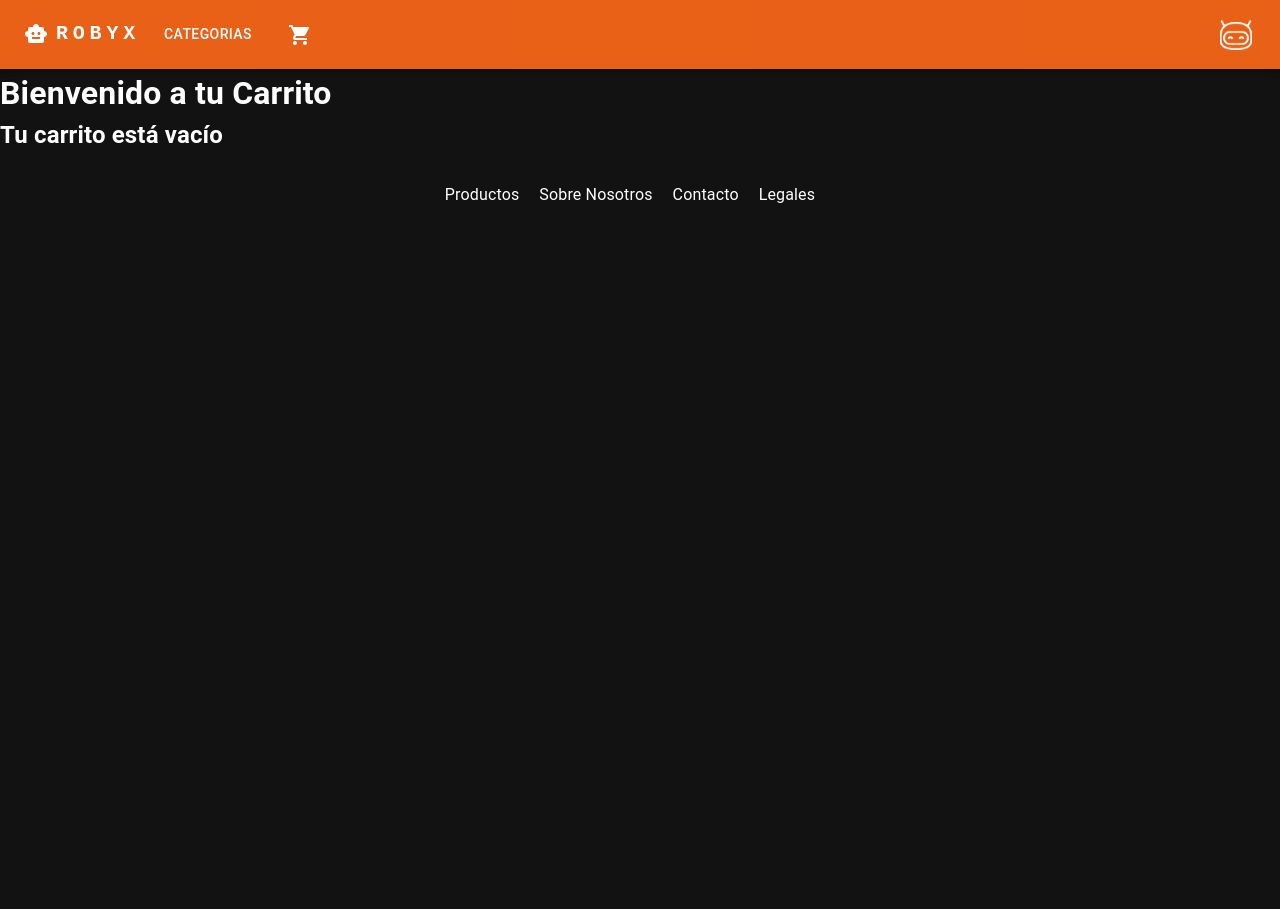
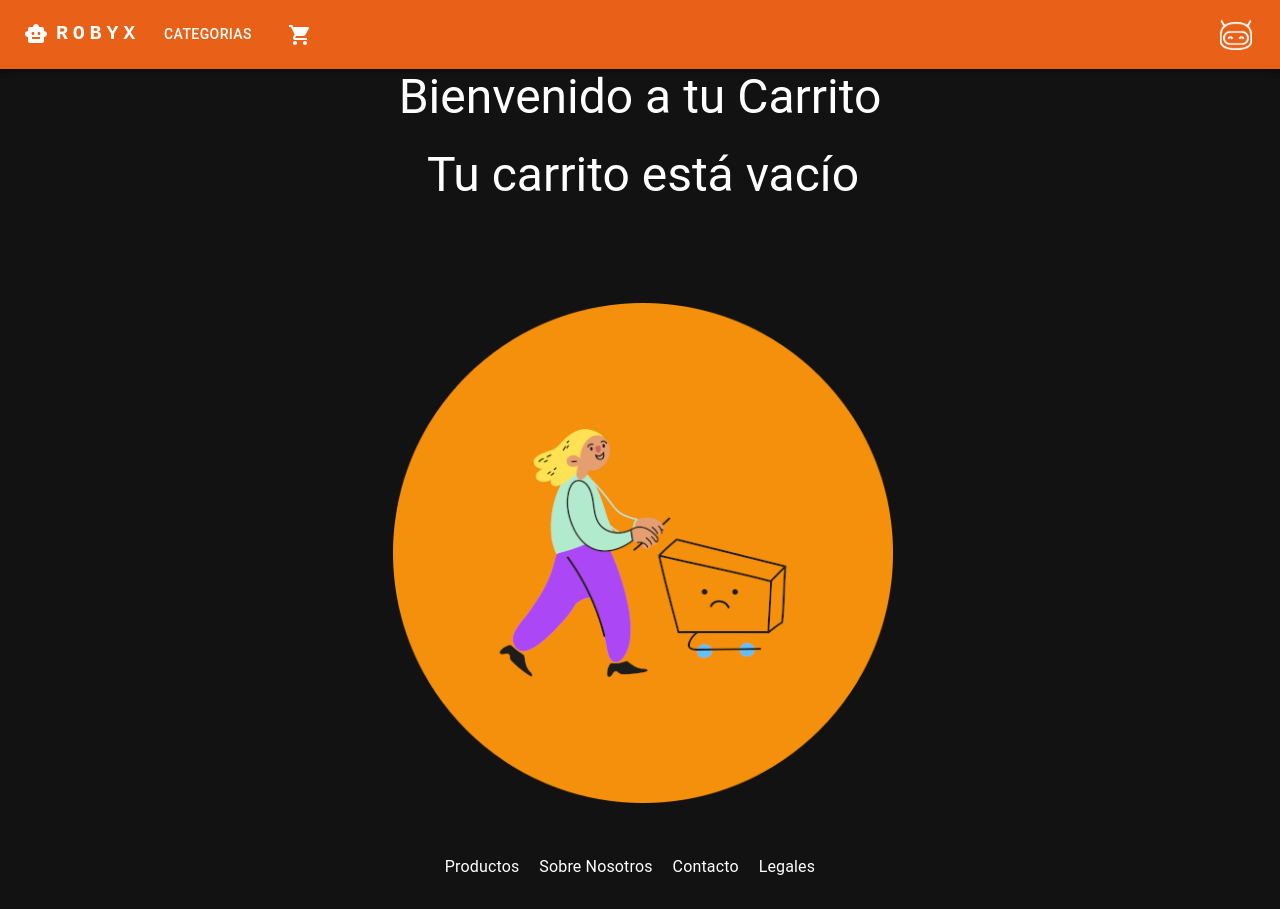
Before and after one commit to juanma269/Proyecto-Final-ReactJS-Ecommerce, a React (Vite) app: page /cart in a window 1280 px wide. Before the commit the page ends 800 px from the top, so only its background shows below. Built offline with nearby package versions, Linux system fonts and the light colour scheme.

Commit message:
se estila carrito vacio

```diff
--- a/src/pages/cart/CartContainer.jsx
+++ b/src/pages/cart/CartContainer.jsx
@@ -8,6 +8,7 @@ import {
   Typography,
 } from "@mui/material";
 import DeleteIcon from "@mui/icons-material/Delete";
+import ShoppingCartCheckoutOutlinedIcon from "@mui/icons-material/ShoppingCartCheckoutOutlined";
 import Swal from "sweetalert2";
 
 const CartContainer = () => {
@@ -87,7 +88,9 @@ const CartContainer = () => {
   };
   return (
     <div>
-      <h1>Bienvenido a tu Carrito</h1>
+      <Typography variant="h3" color="text.primary" textAlign="center">
+        Bienvenido a tu Carrito
+      </Typography>
       {cart.map((elemento) => {
         return (
           <Card
@@ -144,13 +147,43 @@ const CartContainer = () => {
         );
       })}
       {cart.length == 0 ? (
-        <h2>Tu carrito está vacío</h2>
+        <div
+          style={{
+            display: "flex",
+            flexDirection: "column",
+            justifyContent: "center",
+            alignItems: "center",
+            marginLeft: "6px",
+            height: "700px",
+            alignContent: "center",
+          }}
+        >
+          <Typography
+            variant="h3"
+            color="text.primary"
+            textAlign="center"
+            marginTop="100px"
+            marginBottom="100px"
+          >
+            Tu carrito está vacío
+          </Typography>
+          <img
+            src="cartempty.png"
+            alt="Carrito Vacio"
+            style={{
+              width: "500px",
+              height: "500px",
+              justifyContent: "center",
+              marginBottom: "100px",
+            }}
+          />
+        </div>
       ) : (
         <div
           style={{
             marginLeft: "6px",
             border: "1px solid orange",
-            maxWidth: "350px",
+            maxWidth: "500px",
           }}
         >
           <Typography gutterBottom variant="h5" component="div" margin="10px">
@@ -169,6 +202,15 @@ const CartContainer = () => {
           >
             Limpiar carrito
           </Button>
+          <Button
+            variant="outlined"
+            color="success"
+            onClick={limpiarCarrito}
+            endIcon={<ShoppingCartCheckoutOutlinedIcon />}
+            sx={{ margin: "10px 5px" }}
+          >
+            Proceder Compra
+          </Button>
         </div>
       )}
     </div>
```
Also changed, not shown: public/cartempty.png (added).
